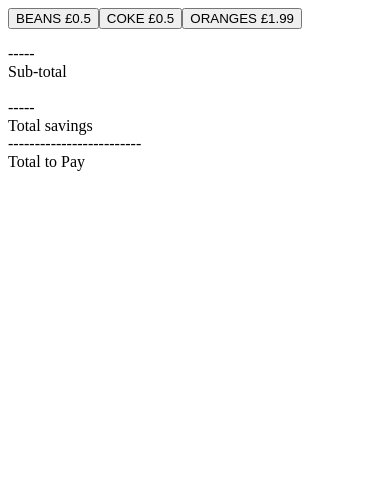
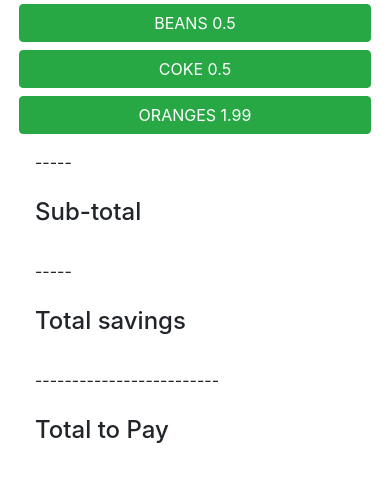
Before and after one commit to micail/supermarket-shopping-basket, a React (Create React App) app: page / in a window 390 px wide. Shown: the top 482 px of the page. Built offline with nearby package versions, Linux system fonts and the light colour scheme.

Commit message:
Add boostrap and style components

```diff
--- a/package.json
+++ b/package.json
@@ -6,9 +6,11 @@
     "@testing-library/jest-dom": "^4.2.4",
     "@testing-library/react": "^9.5.0",
     "@testing-library/user-event": "^7.2.1",
+    "bootstrap": "^4.5.0",
     "node-sass": "^4.13.1",
     "prop-types": "^15.7.2",
     "react": "^16.13.0",
+    "react-bootstrap": "^1.0.1",
     "react-dom": "^16.13.0",
     "react-redux": "^7.2.0",
     "react-scripts": "3.4.0",
--- a/src/components/App.jsx
+++ b/src/components/App.jsx
@@ -6,9 +6,11 @@
 
 const App = () => {
   return (
-    <div className="App">
-      <Basket />
-      <Receipt />
+    <div className="App container">
+      <div className="row">
+        <Basket />
+        <Receipt />
+      </div>
     </div>
   );
 };
--- a/src/components/Basket.jsx
+++ b/src/components/Basket.jsx
@@ -1,5 +1,6 @@
 import React from 'react';
 import { useSelector, useDispatch } from 'react-redux';
+import {Button} from 'react-bootstrap';
 
 import { addItem } from '../redux/actions/receiptActions';
 
@@ -12,18 +13,18 @@
   };
 
   return (
-    <div className="Basket">
+    <div className="Basket col-md-6 d-flex flex-column">
       {
         priceList.map((item, index) => {
           const itemName = (item[0]).toUpperCase();
-          const itemPrice = `£${item[1]}`;
+          const itemPrice = item[1];
           const position = index;
           return (
-            <button key={itemName} type="button" onClick={() => buyItem(position)}>
+            <Button className="m-1" variant="success" size="md" key={itemName} type="button" onClick={() => buyItem(position)}>
               {itemName}
               {' '}
               {itemPrice}
-            </button>
+            </Button>
           );
         })
       }
--- a/src/components/Receipt.jsx
+++ b/src/components/Receipt.jsx
@@ -2,8 +2,8 @@
 import { useSelector, useDispatch } from 'react-redux';
 
 import Totals from './Totals';
-
-import {deleteItem} from '../redux/actions/receiptActions';
+import { Button } from 'react-bootstrap';
+import { deleteItem } from '../redux/actions/receiptActions';
 
 const Receipt = () => {
   const priceList = useSelector((state) => state.priceList);
@@ -16,23 +16,23 @@
 
   const standardItem = (item, index) => {
     const itemName = priceList[item][0];
-    const itemPrice = `£${priceList[item][1]}`;
+    const itemPrice = priceList[item][1];
     return (
-      <li key={index}>
+      <li key={index} className="list-group-item border-0">
         {itemName}
         {' '}
         {itemPrice}
         {' '}
-        <button key={itemName} type="button" onClick={() => removeItem(index)}>
+        <Button className="m-1" variant="warning" size="xs" key={itemName} type="button" onClick={() => removeItem(index)}>
           Delete
-            </button>
+        </Button>
       </li>
     );
   };
 
   const weightItem = (item, index) => {
     const priceListKey = item[0];
-
+    console.log(priceList)
     const itemName = priceList[priceListKey][0];
     const price = priceList[priceListKey][1];
     const unit = priceList[priceListKey][2];
@@ -54,9 +54,8 @@
     );
   };
 
-  return (
-    <>
-      <ul className="Receipt">
+  const CheckoutSummary = () => {
+    return (<ul className="col-xs-12 list-group">
       {
         receipt.map((item, index) => {
           return typeof item === 'number'
@@ -64,9 +63,14 @@
             : weightItem(item, index);
         })
       }
-      </ul>
+    </ul>);
+  }
+
+  return (
+    <div className="Receipt col-md-6">
+      <CheckoutSummary />
       <Totals />
-    </>
+    </div>
   );
 };
 
--- a/src/components/Totals.jsx
+++ b/src/components/Totals.jsx
@@ -19,11 +19,11 @@
           const name = el[0];
           const discount = (el[1]).toString();
           return (
-            <span key={index} className="savings">
-              <span>{name}</span>
-              <span>{discount}</span>
+            <li className="list-group-item border-0 d-flex justify-content-between" key={index}>
+              <span className="label h4">{name}</span>
+              <span className="value h4">{discount}</span>
               <br />
-            </span>
+            </li>
           );
         })
         }
@@ -32,24 +32,26 @@
   };
 
   return (
-    <div className="Totals">
-      <span>-----</span>
-      <br />
-      <span className="label">Sub-total</span>
-      <span className="value sub-total">{subTotal}</span>
-      <br />
+    <ul className="Totals col-xs-12 list-group">
+      <li className="list-group-item border-0">-----</li>
+      <li className="list-group-item border-0 d-flex justify-content-between">
+      <span className="label h4">Sub-total</span>
+      <span className="value sub-total h4">{subTotal}</span>
+      </li>
       {savingsLength > 0 ? printSavings(savings) : null}
-      <br />
-      <span>-----</span>
-      <br />
-      <span className="label">Total savings</span>
-      <span className="value total-savings">{totalSavings}</span>
-      <br />
-      <span>-------------------------</span>
-      <br />
-      <span className="label">Total to Pay</span>
-      <span className="value total-to-pay">{totalToPay}</span>
-    </div>
+      <li className="list-group-item border-0">-----</li>
+      <li className="list-group-item border-0 d-flex justify-content-between">
+      <span className="label h4">Total savings</span>
+      <span className="value total-savings h4">{totalSavings}</span>
+      </li>
+      <li className="list-group-item border-0">
+      -------------------------
+      </li>
+      <li className="list-group-item border-0 d-flex justify-content-between">
+      <span className="label h4">Total to Pay</span>
+      <span className="value total-to-pay h4">{totalToPay}</span>
+      </li>
+    </ul>
   );
 };
 
--- a/src/index.jsx
+++ b/src/index.jsx
@@ -5,6 +5,8 @@
 
 import makeStore from './redux/redux-store';
 import App from './components/App';
+
+import 'bootstrap/dist/css/bootstrap.css';
 
 const store = makeStore();
 
```
Also changed, not shown: 1 other file (tests, documents, lock files or other folders). Lines whose indentation alone changed are shown as unchanged.
